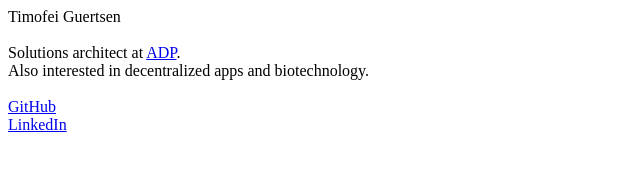
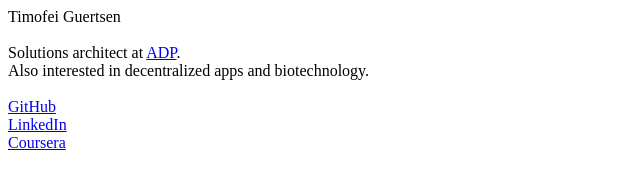
Before and after one commit to guertsen/guertsen.github.io, a plain HTML site: page index.html in a window 1280 px wide. Shown: the full height of the page, 0-640 px from the left. Drawn offline with Linux system fonts and the light colour scheme.

Commit message:
Update index.html

```diff
--- a/index.html
+++ b/index.html
@@ -10,4 +10,6 @@ Also interested in decentralized apps and biotechnology.
 <a href="https://github.com/guertsen">GitHub</a>
 <br>
 <a href="https://www.linkedin.com/in/guertsen">LinkedIn</a>
+<br>
+<a href="https://www.coursera.org/user/2e7028095c9c158dcea5bc0357555e73">Coursera</a>
 </html>
```
